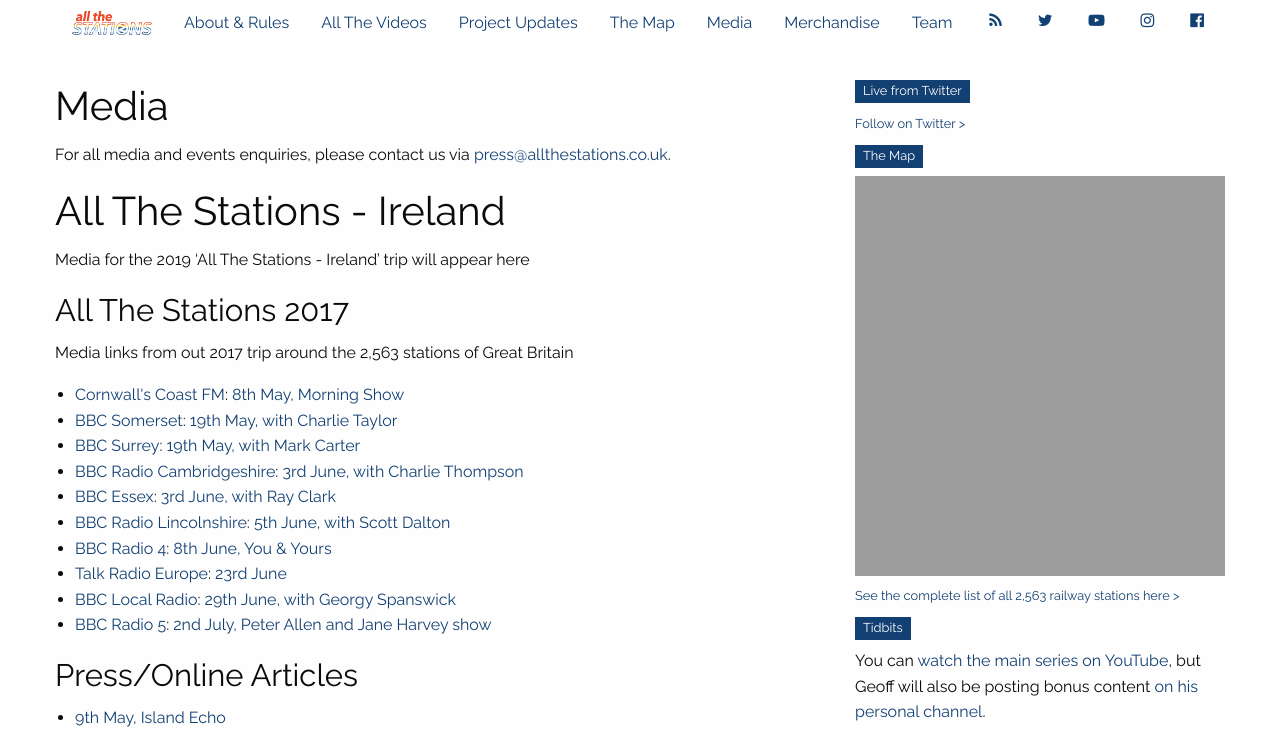
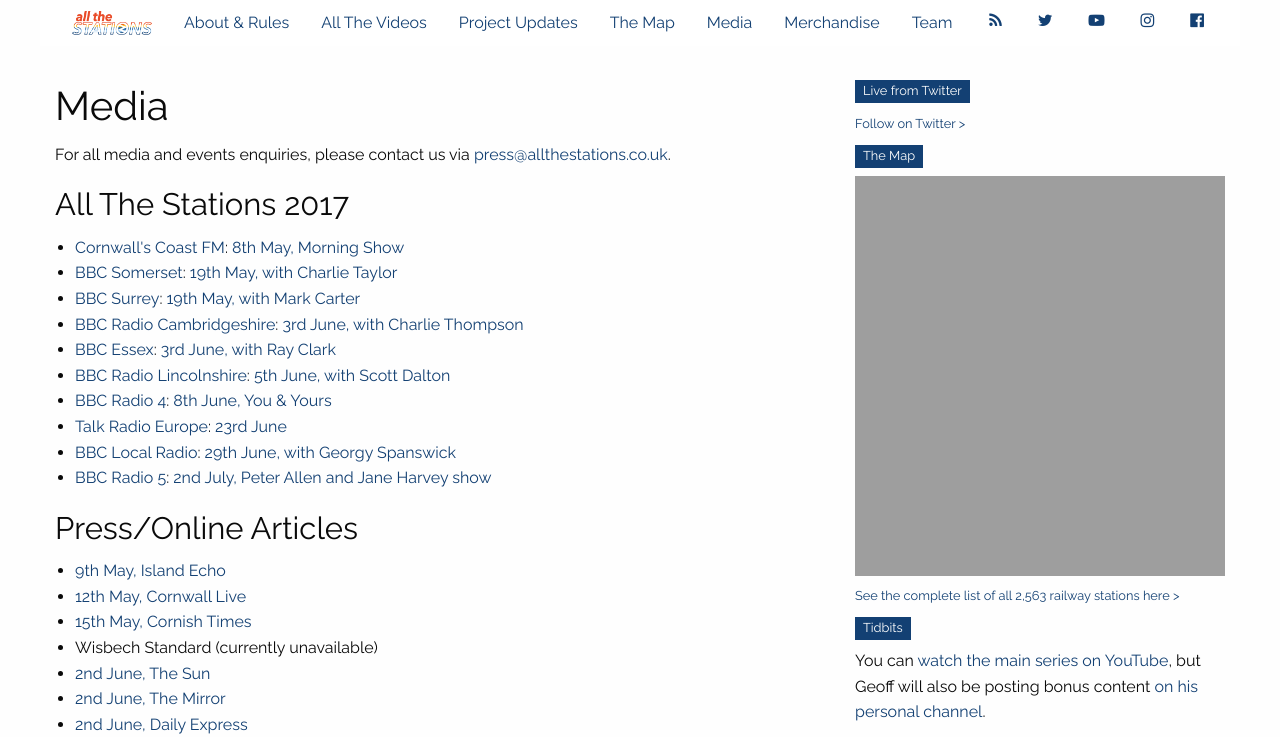
Before and after one commit to khawkins98/all-the-stations, a Jekyll site: the page built from media.md, in a window 1280 px wide and 900 px high, cut to the strip 0-737 px from the top of the window. Built offline with Jekyll 4.4.1, drawn with Linux system fonts in a browser that asks for light colours; nearby versions of some CDN libraries; comment, search, counter and statistics services are not loaded.

Commit message:
Update media.md

```diff
--- a/media.md
+++ b/media.md
@@ -9,13 +9,8 @@
 
 For all media and events enquiries, please contact us via <a href="mailto:press@allthestations.co.uk">press@allthestations.co.uk</a>.
 
-## All The Stations - Ireland
-
-Media for the 2019 'All The Stations - Ireland' trip will appear here
 
 ### All The Stations 2017
-
-Media links from out 2017 trip around the 2,563 stations of Great Britain
 
 - <a href="http://www.coastfm.co.uk/" target="_blank">Cornwall&#39;s Coast FM</a>: <a href="/static/audio/CoastFM-2017-05-08.mp3">8th May, Morning Show</a>
 - <a href="http://www.bbc.co.uk/bbcsomerset" target="_blank">BBC Somerset</a>: <a href="/static/audio/BBCSomerset-2017-05-19.mp3">19th May, with Charlie Taylor</a>
```
